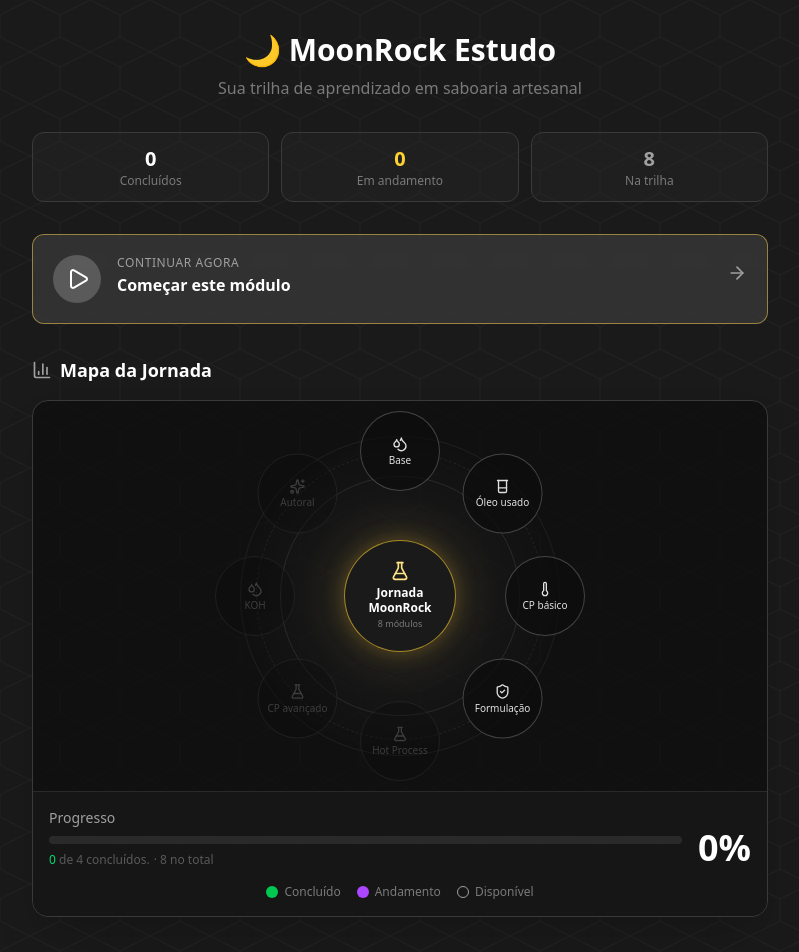
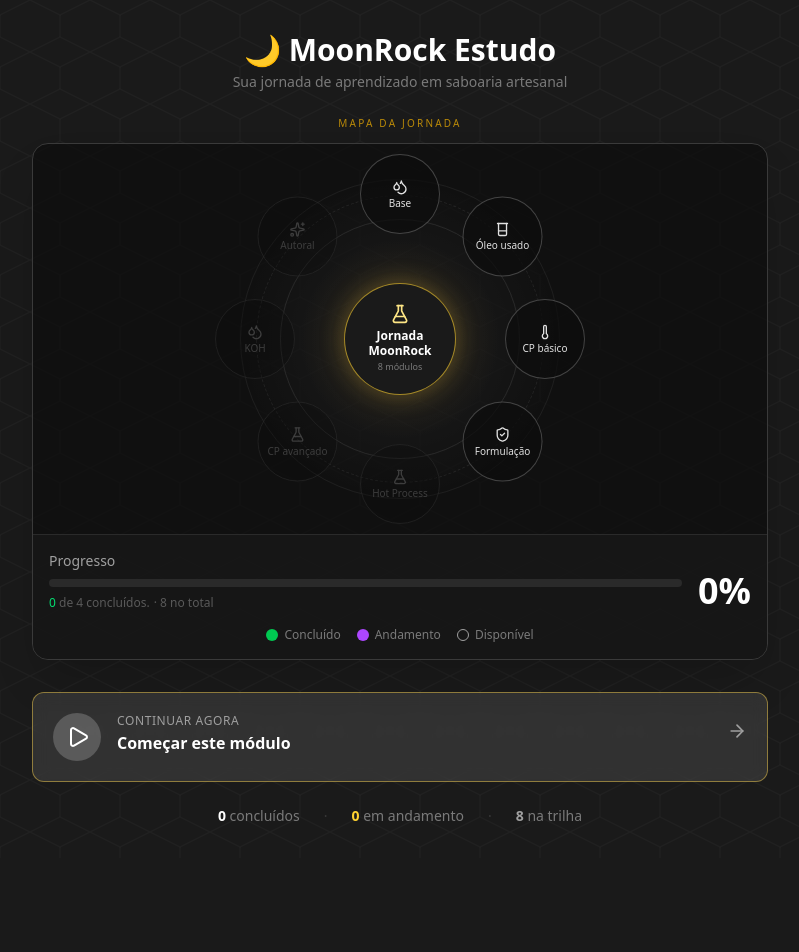
Before and after one commit to PedroAkaki/moonrock-saboaria, a Next.js app: page /aprendizado in a window 1280 px wide. Shown: the top 952 px of the page, without its empty margins (240-1039 px from the left). After the commit the page ends 858 px from the top, so only its background shows below. Built offline with nearby package versions, Linux system fonts and the light colour scheme.

Commit message:
fix: v31.3.2 — Learning Page Hero Orbit, orbita como hero, stats secundarias

```diff
--- a/app/aprendizado/page.tsx
+++ b/app/aprendizado/page.tsx
@@ -3,7 +3,7 @@
 import { useState, useEffect } from "react";
 import MainLearningOrbit from "@/components/MainLearningOrbit";
 import Link from "next/link";
-import { ArrowRight, Check, Play, Award, Sparkles, BarChart3 } from "lucide-react";
+import { ArrowRight, Check, Play, Award, Sparkles } from "lucide-react";
 import learningModules from "@/data/learning-modules.json";
 import { getProgress } from "@/lib/progress";
 import {
@@ -40,34 +40,22 @@
   const earnedAchievements = achievements.filter((a) => a.earned);
 
   return (
-    <div className="max-w-3xl mx-auto px-4 py-8 space-y-8">
-      {/* Header */}
-      <header className="text-center">
+    <div className="max-w-3xl mx-auto px-4 py-8 space-y-6">
+      {/* Header compacto */}
+      <header className="text-center space-y-1">
         <h1 className="text-3xl font-bold text-white">🌙 MoonRock Estudo</h1>
-        <p className="text-moon-400 mt-2">
-          Sua trilha de aprendizado em saboaria artesanal
+        <p className="text-sm text-moon-400">
+          Sua jornada de aprendizado em saboaria artesanal
         </p>
       </header>
 
-      {/* Stats bar */}
-      <div className="grid grid-cols-3 gap-3 motion-enter-up">
-        <div className="bg-moon-700/40 backdrop-blur rounded-xl p-3 text-center border border-moon-600">
-          <div className="text-xl font-bold text-white">{stats.completed}</div>
-          <div className="text-xs text-moon-400">Concluídos</div>
-        </div>
-        <div className="bg-moon-700/40 backdrop-blur rounded-xl p-3 text-center border border-moon-600">
-          <div className="text-xl font-bold text-amber-300">{stats.inProgress}</div>
-          <div className="text-xs text-moon-400">Em andamento</div>
-        </div>
-        <div className="bg-moon-700/40 backdrop-blur rounded-xl p-3 text-center border border-moon-600">
-          <div className="text-xl font-bold text-moon-300">
-            {stats.available + stats.locked}
-          </div>
-          <div className="text-xs text-moon-400">Na trilha</div>
-        </div>
-      </div>
+      {/* Hero: Learning Orbit */}
+      <section className="motion-enter-up">
+        <h2 className="text-[10px] uppercase tracking-[0.22em] text-amber-400/70 text-center mb-3">Mapa da Jornada</h2>
+        <MainLearningOrbit />
+      </section>
 
-      {/* Continue now card */}
+      {/* Continue CTA */}
       {continueAction && (
         <Link
           href={continueAction.href}
@@ -90,9 +78,20 @@
         </Link>
       )}
 
+      {/* Stats compactas */}
+      <div className="motion-enter-up delay-2">
+        <div className="flex items-center justify-center gap-6 text-sm text-moon-400">
+          <span><strong className="text-white">{stats.completed}</strong> concluídos</span>
+          <span className="text-moon-600">·</span>
+          <span><strong className="text-amber-300">{stats.inProgress}</strong> em andamento</span>
+          <span className="text-moon-600">·</span>
+          <span><strong className="text-moon-300">{stats.available + stats.locked}</strong> na trilha</span>
+        </div>
+      </div>
+
       {/* Achievements */}
       {earnedAchievements.length > 0 && (
-        <div className="bg-moon-700/30 backdrop-blur rounded-xl border border-moon-600 p-4 motion-enter-up delay-2">
+        <div className="bg-moon-700/30 backdrop-blur rounded-xl border border-moon-600 p-4 motion-enter-up delay-3">
           <h2 className="text-sm font-semibold text-moon-300 uppercase tracking-wider mb-3 flex items-center gap-2">
             <Award className="w-4 h-4" /> Conquistas
           </h2>
@@ -109,15 +108,7 @@
         </div>
       )}
 
-      {/* Learning Orbit */}
-      <section className="motion-enter-up delay-3">
-        <h2 className="text-lg font-semibold text-white mb-4 flex items-center gap-2">
-          <BarChart3 className="w-5 h-5 text-moon-300" /> Mapa da Jornada
-        </h2>
-        <MainLearningOrbit />
-      </section>
-
-      {/* Bottom: revisão completa */}
+      {/* Bottom: conclusão completa */}
       {stats.completed > 0 && stats.inProgress === 0 && (
         <div className="text-center py-4">
           <div className="inline-flex items-center gap-2 text-sm text-green-400 bg-green-900/20 border border-green-700/30 rounded-xl px-5 py-3">
```
